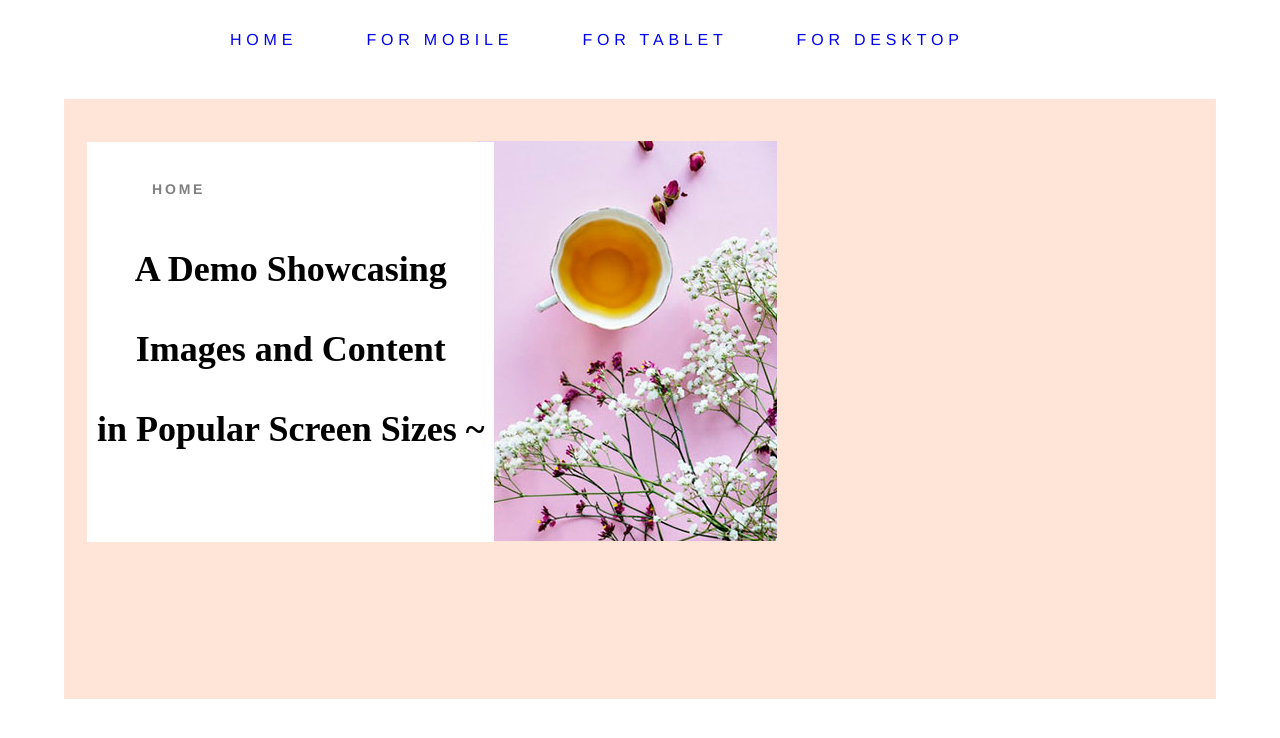
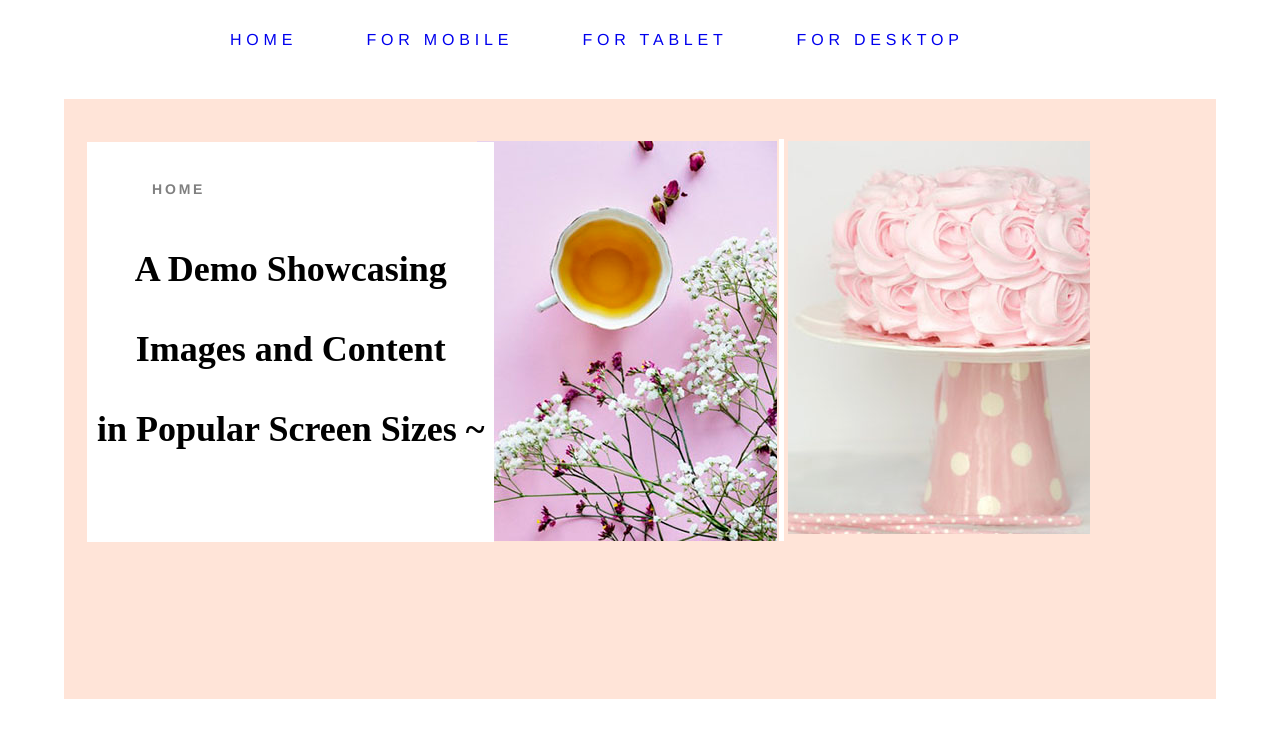
Before and after one commit to dwatson3/fluid-images, a plain HTML site: page index.html in a window 1280 px wide. Drawn offline with nearby package versions, Linux system fonts and the light colour scheme; a web font is replaced by a local one.

Commit message:
white border added between first and second image

```diff
--- a/css/style.css
+++ b/css/style.css
@@ -68,6 +68,27 @@ th.index-image-one {
 	background-image: url("/images/cup-of-tea-2.jpg");
 	background-repeat: no-repeat;
 	/*float: right;*/
+	height: 400px;
+	width: 300px;
+
+	position: relative;
+	top: 40px;
+}
+
+th.white-border {
+	background-color: #fff;
+	height: 400px;
+	width: 3px;
+
+	position: relative;
+	top: 38px;
+	right: 2px;
+
+}
+
+th.index-image-two {
+	background-image: url("/images/pink-cake.jpg");
+	background-repeat: no-repeat;
 	height: 400px;
 	width: 300px;
 
--- a/index.html
+++ b/index.html
@@ -57,7 +57,12 @@
 					<th class="index-image-one">
 						<aside></aside>
 					</th>
-					<th></th>
+
+					<th class="white-border"></th>
+
+					<th class="index-image-two">
+						<aside></aside>
+					</th>
 				</tr>
 			</table>
 
```
Also changed, not shown: images/pink-cake.jpg (added).
